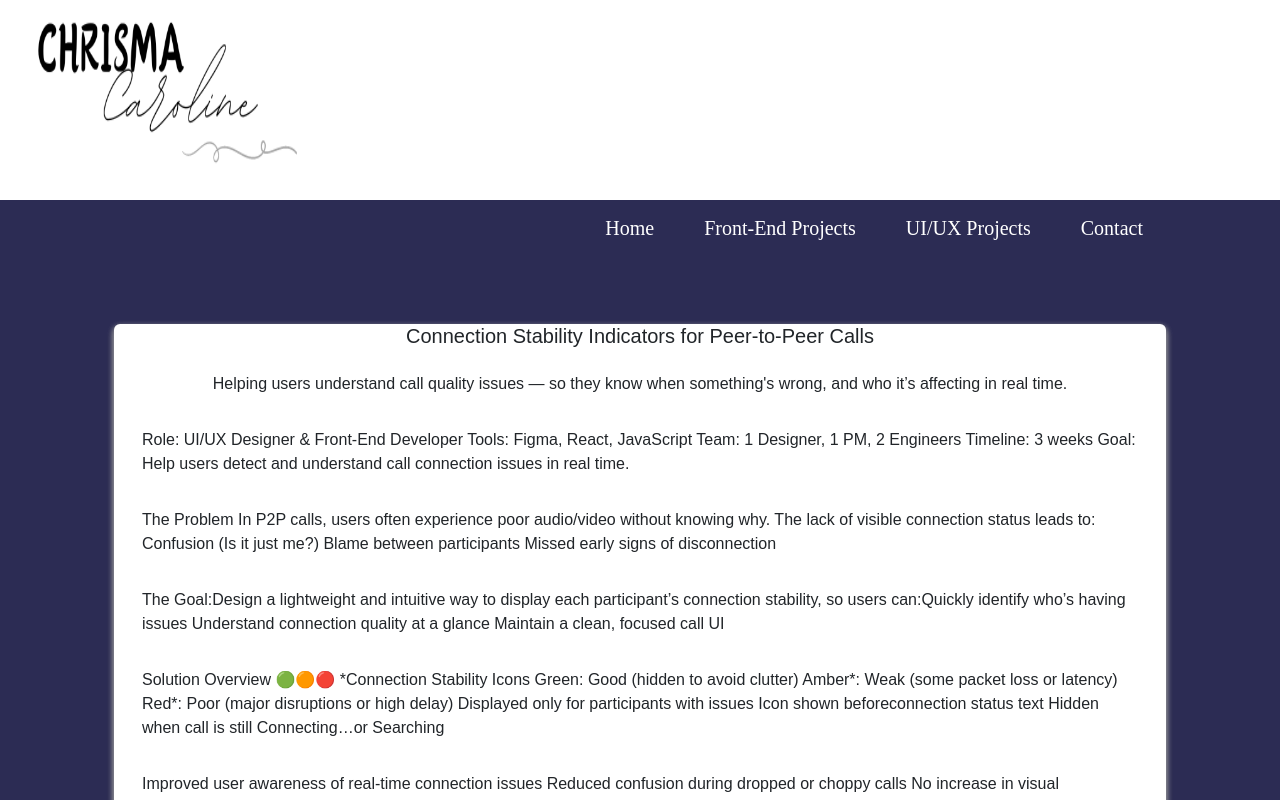
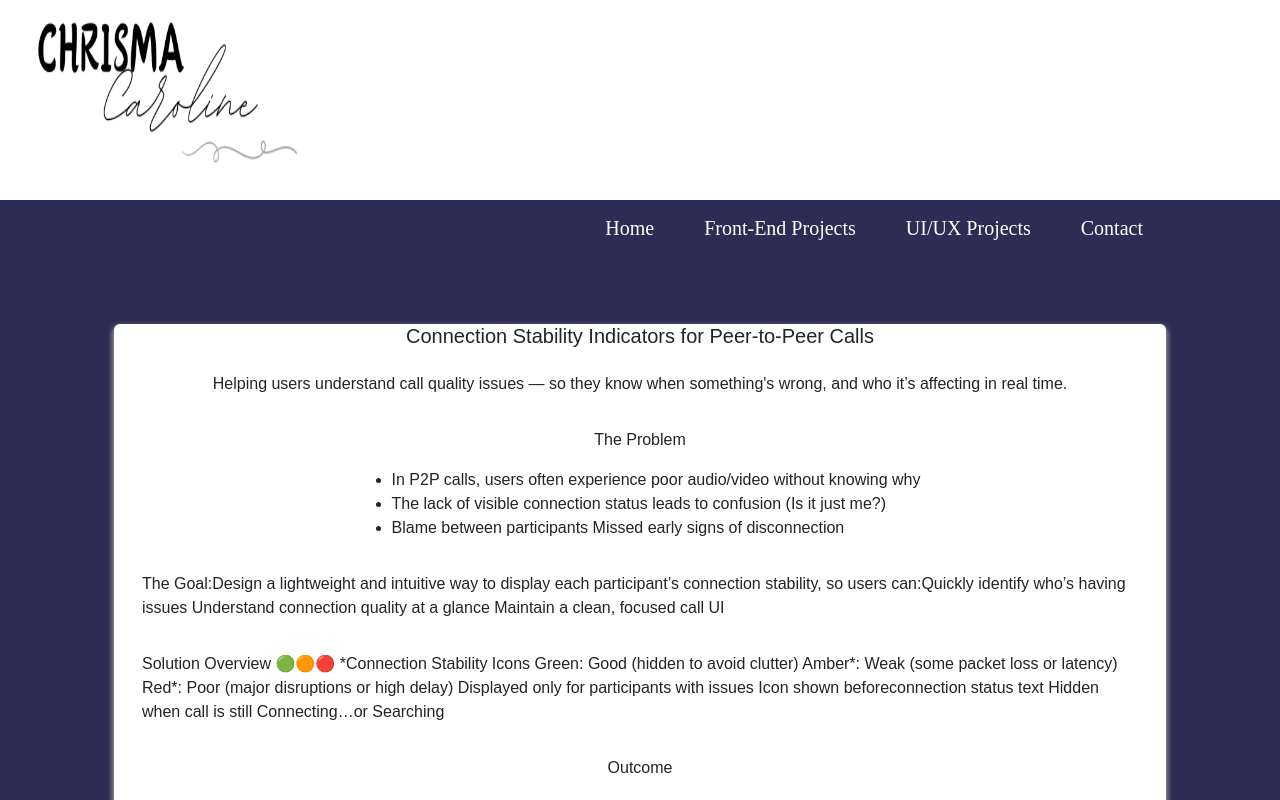
Before and after one commit to chrisma89/Chrisma-Caroline-Stephen, a React (Vite) app: page /uiuxprojects in a window 1280 px wide. Both pictures are taken after a click on the button "One". Shown: the top 800 px of the page. Built offline with nearby package versions, Linux system fonts and the light colour scheme; a web font is replaced by a local one.

Commit message:
json modified to include arrays, key naming changed and index.jsx amended to render the new objects

```diff
--- a/src/components/UIUXProjectcard/index.jsx
+++ b/src/components/UIUXProjectcard/index.jsx
@@ -18,7 +18,10 @@ src
 
 }){
 
-    const {heading, content} = Outcome;
+   const { outcomeHeading = "", outcomeContent = [] } = Outcome || {};
+   const { problemHeading = "", problemContent = [] } = Problem || {};
+
+
 
   return(
 <>
@@ -31,12 +34,23 @@ src
   {/* <Card.Img src={src}></Card.Img> */}
   <Card.Title> {Title}</Card.Title>
   <Card.Body>{Description}</Card.Body>
-    <Card.Body>{Project}</Card.Body>
-     <Card.Body>{Problem}</Card.Body>
+    {/* <Card.Body>{Project}</Card.Body> */}
+     <Card.Body>{problemHeading}</Card.Body>
+      <ul>
+  {problemContent.map((item, index) => (
+    <li key={index}>{item}</li>
+  ))}
+</ul>
           <Card.Body>{Goal}</Card.Body>
           <Card.Body>{Solution}</Card.Body>
-          <Card.Body>{content}</Card.Body>
-          <Card.Text>{heading}</Card.Text>
+          <Card.Body>{outcomeHeading}</Card.Body>
+          <ul>
+  {outcomeContent.map((item, index) => (
+    <li key={index}>{item}</li>
+  ))}
+</ul>
+
+
   {/* <Button>{Buttonlabel}</Button> */}
 </Card>
 {/* </Col> */}
--- a/src/components/UIUXProjectgallery/index.jsx
+++ b/src/components/UIUXProjectgallery/index.jsx
@@ -30,7 +30,7 @@ return (
   Title={selecteduiuxproject.Title}
   Description ={selecteduiuxproject.Description}
     Image ={selecteduiuxproject.image}
-    Project={selecteduiuxproject.Project}
+    // Project={selecteduiuxproject.Project}
     Problem={selecteduiuxproject.Problem}
      Goal={selecteduiuxproject.Goal}
       Solution={selecteduiuxproject.Solution}
--- a/src/uiuxprojects.json
+++ b/src/uiuxprojects.json
@@ -4,13 +4,21 @@
   "Title": "Connection Stability Indicators for Peer-to-Peer Calls",
   "Image": "",
   "Description": "Helping users understand call quality issues — so they know when something's wrong, and who it’s affecting in real time.",
-  "Project": "Role: UI/UX Designer & Front-End Developer\nTools: Figma, React, JavaScript\nTeam: 1 Designer, 1 PM, 2 Engineers\nTimeline: 3 weeks\nGoal: Help users detect and understand call connection issues in real time.",
-  "Problem" : "The Problem\nIn P2P calls, users often experience poor audio/video without knowing why. The lack of visible connection status leads to:\nConfusion (Is it just me?)\nBlame between participants\nMissed early signs of disconnection",
+  "Project": {
+    "Role" : "Role: UI/UX Designer & Front-End Developer",
+    "Tools": "Figma, React, JavaScript",
+    "Team": "1 Designer, 1 PM, 2 Engineers",
+    "Goal": "Help users detect and understand call connection issues in real time."
+  },
+  "Problem" : {
+    "problemHeading" : "The Problem",
+    "problemContent" : ["In P2P calls, users often experience poor audio/video without knowing why","The lack of visible connection status leads to confusion (Is it just me?)", "Blame between participants\nMissed early signs of disconnection"]
+  },
   "Goal" : "The Goal:Design a lightweight and intuitive way to display each participant’s connection stability, so users can:Quickly identify who’s having issues\nUnderstand connection quality at a glance\nMaintain a clean, focused call UI",
   "Solution" : "Solution Overview 🟢🟠🔴 *Connection Stability Icons\nGreen: Good (hidden to avoid clutter)\nAmber*: Weak (some packet loss or latency)\nRed*: Poor (major disruptions or high delay)\nDisplayed only for participants with issues\nIcon shown beforeconnection status text\nHidden when call is still Connecting…or Searching",
   "Outcome" : {
-    "heading" : "Outcome",
-    "content" : "Improved user awareness of real-time connection issues\nReduced confusion during dropped or choppy calls\nNo increase in visual complexity — minimal and meaningful"
+    "outcomeHeading" : "Outcome",
+    "outcomeContent" : ["Improved user awareness of real-time connection issues", "Reduced confusion during dropped or choppy calls", "No increase in visual complexity — minimal and meaningful"]
   },
   "src": "/images/Frame 1208.svg",
    "Buttonlabel" : "One"
```
